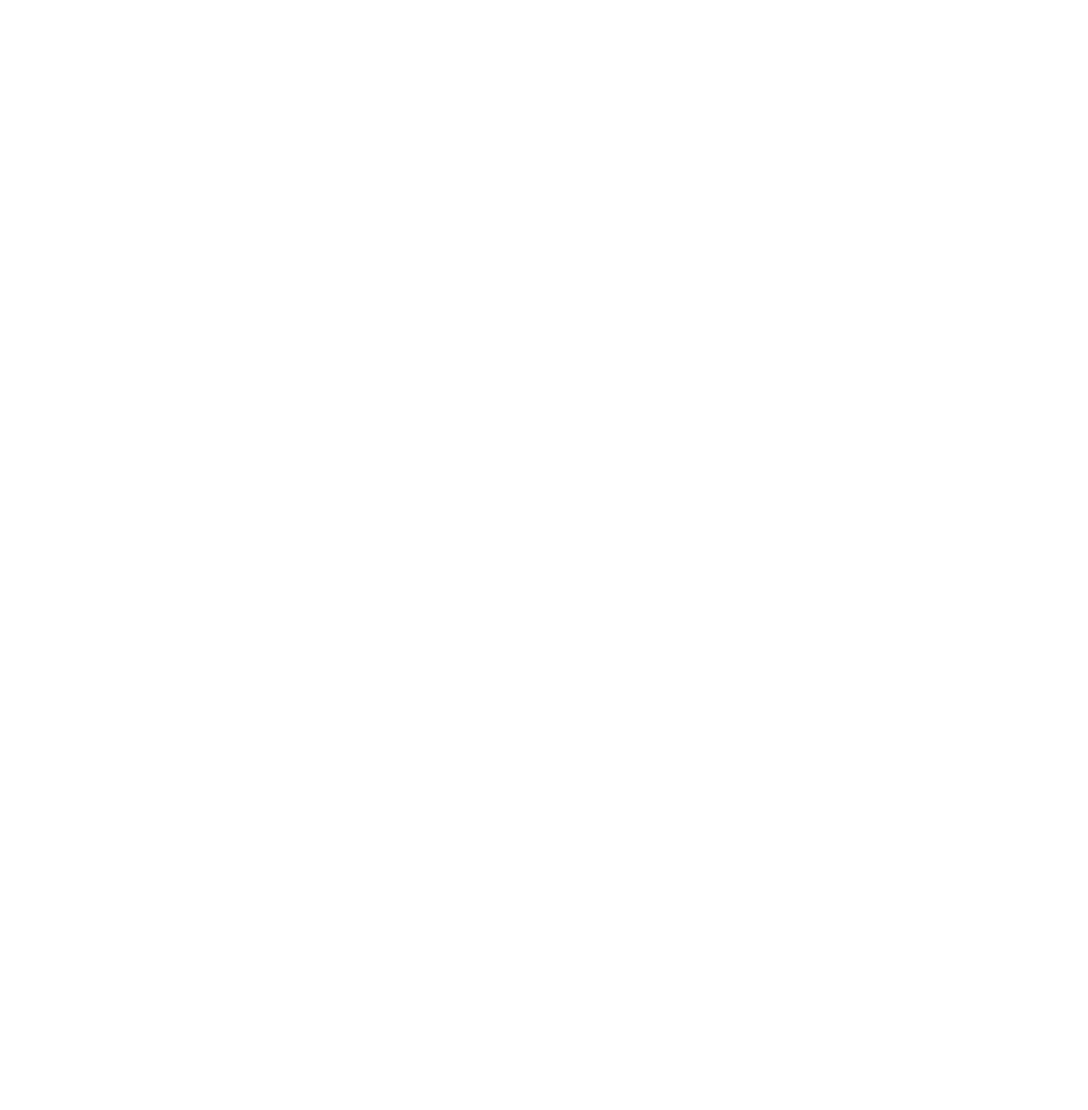
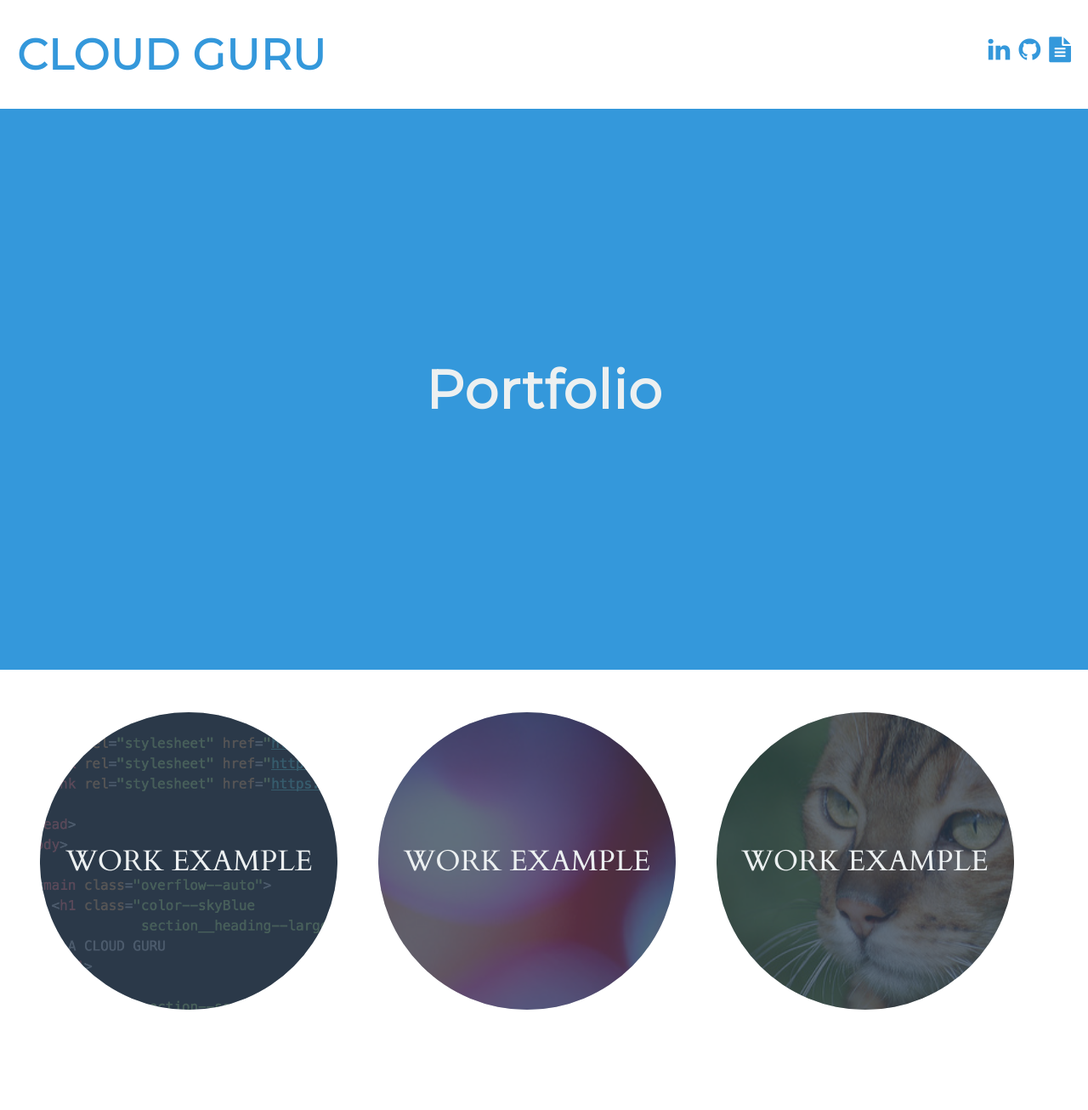
Before and after one commit to melcerezo/portfolio, a plain HTML site: page index.html in a window 1280 px wide. Shown: the top 1306 px of the page at 85% size. Before the commit the page ends 800 px from the top, so only its background shows below. Drawn offline with Linux system fonts and the light colour scheme.

Commit message:
added styles, images, and edited index.html doc

```diff
--- a/index.html
+++ b/index.html
@@ -1,28 +1,145 @@
 <!DOCTYPE html>
-<html lang="en" dir="ltr">
+<html>
   <head>
     <meta charset="utf-8">
-    <title>Portfolio</title>
+    <title>A Portfolio In The Cloud</title>
+    <link rel="stylesheet" href="styles/main.css"/>
+
+    <link rel="stylesheet" href="https://maxcdn.bootstrapcdn.com/font-awesome/4.7.0/css/font-awesome.min.css"/>
+
+    <link rel="stylesheet" href="https://fonts.googleapis.com/css?family=Montserrat"/>
+    <link rel="stylesheet" href="https://fonts.googleapis.com/css?family=Cardo"/>
   </head>
+
   <body>
-    <header>
-      <nav>
-        <!-- nav -->
+    <main class="overflow--auto">
+      <h1 class="color--skyBlue section__heading--largest">
+        <!--Your name goes here -->
+        CLOUD GURU
+      </h1>
 
-      </nav>
-    </header>
-    <main>
-      <article>
-        <!-- work -->
+      <ul class="section--social">
 
-      </article>
-      <article>
-        <!-- about -->
+        <!--Links to relevant professional social media & resume -->
+        <!-- See: http://fontawesome.io/icons/#brand for more -->
 
-      </article>
+        <!-- Link to Linked In profile -->
+        <li class="socialWrapper">
+          <a class="color--skyBlue social"
+             title="LinkedIn Profile"
+             target="_blank"
+             href="#">
+            <i class="fa fa-linkedin"></i>
+          </a>
+        </li>
+
+        <!-- Link to GitHub profile -->
+        <li class="socialWrapper color--skyBlue">
+          <a class="social color--skyBlue"
+             title="GitHub Profile"
+             target="_blank"
+             href="#">
+            <i class="fa fa-github"></i>
+          </a>
+        </li>
+
+        <!-- Link to resume, probably a .pdf -->
+        <li class="socialWrapper">
+          <a class="social color--skyBlue"
+             title="Resume"
+             href="#">
+            <i class="fa fa-file-text"></i>
+          </a>
+        </li>
+      </ul>
     </main>
-    <footer>
 
-    </footer>
+    <section class="background--skyBlue section">
+      <h2 class="color--cloud margin--none section__text--centered">
+        Portfolio
+      </h2>
+    </section>
+
+    <section class="section section--alignCentered section--description">
+      <div class="section__exampleWrapper">
+        <div class="section__example">
+          <img alt="example screenshot of a project involving code"
+               class="section__exampleImage"
+               src="images/example1.png"/>
+          <dl class="color--cloud">
+            <dt class="section__exampleTitle section__text--centered">
+              Work Example
+            </dt>
+            <dd></dd>
+          </dl>
+        </div>
+      </div>
+
+      <div class="section__exampleWrapper">
+        <div class="section__example">
+          <img alt="example screenshot of a project involving chemistry"
+               class="section__exampleImage"
+               src="images/example2.png"/>
+          <!-- “Chemistry” by Surian Soosay is licensed under CC BY 2.0
+               https://www.flickr.com/photos/ssoosay/4097410999 -->
+          <dl class="color--cloud">
+            <dt class="section__exampleTitle section__text--centered ">
+              Work Example
+            </dt>
+            <dd></dd>
+          </dl>
+        </div>
+      </div>
+
+      <div class="section__exampleWrapper">
+        <div class="section__example">
+          <img alt="example screenshot of a project involving cats"
+               class="section__exampleImage"
+               src="images/example3.png"/>
+          <!-- “Bengal cat” by roberto shabs is licensed under CC BY 2.0
+               https://www.flickr.com/photos/37287295@N00/2540855181 -->
+          <dl class="color--cloud">
+            <dt class="section__exampleTitle section__text--centered">
+              Work Example
+            </dt>
+            <dd></dd>
+          </dl>
+        </div>
+      </div>
+    </section>
+
+    <section class="background--skyBlue section">
+      <h2 class="color--cloud margin--none section__text--centered">
+        About Me
+      </h2>
+    </section>
+
+    <section class="section section--alignCentered section--description">
+      <p class="color--darkgrey section__description">
+        I am learning to code in the cloud! I like to work hard and learn new things.
+        I want to work for a company that will pay me to code in the cloud!
+      </p>
+
+    <div class="background--skyBlue modal--closed">
+      <span class="color--cloud modal__closeButton">
+        <i class="fa fa-window-close-o"></i>
+      </span>
+      <img alt="example screenshot of a project involving code"
+           class="modal__image"
+           src="images/example1.png"/>
+      <div class="color--cloud modal__text">
+        <h2 class="modal__title">
+          Work Example Name
+        </h2>
+        <a class="color--skyBlue modal__link"
+           href="#">
+          Check it out
+        </a>
+        <p class="modal__description">
+          A long description of the work in question.
+        </p>
+      </div>
+    </div>
+
   </body>
 </html>
--- /dev/null
+++ b/styles/main.css
@@ -0,0 +1,231 @@
+/*
+  Theme colors
+    All selectors with colors that would need
+    to be changed for theme changes
+*/
+
+/*
+  COLORS
+
+  Sky
+    rgb(52, 152, 219)
+
+  Dark Blue
+    rgb(44, 62, 80)
+
+  Grey
+    rgb(127, 140, 141)
+
+  Cloud
+    rgb(236, 240, 241)
+*/
+
+.background--skyBlue {
+  background-color: rgb(52, 152, 219);
+}
+
+.color--skyBlue {
+  color: rgb(52, 152, 219);
+}
+
+.color--cloud {
+  color: rgb(236, 240, 241);
+}
+
+.color--grey {
+  color: rgb(127, 140, 141);
+}
+
+.color--darkgrey {
+  color: rgb(44, 62, 80);
+}
+
+.section__example {
+  background-color: rgb(44, 62, 80);
+}
+
+/*
+  General Styles
+    These are styles to be inherited
+    through parent containers
+*/
+
+html {
+  font-size: 62.5%;
+}
+
+body {
+  font-family: 'Cardo', serif;
+  margin: 0;
+}
+
+h1, h2, h3, h4, h5, h6 {
+  font-family: 'Montserrat', sans-serif;
+  letter-spacing: .1rem;
+}
+
+/*
+  Helpers
+*/
+
+.margin--none {
+  margin: 0;
+}
+
+.overflow--auto {
+  overflow: auto;
+}
+
+
+/*
+  Sections
+*/
+
+.section {
+  font-size: 4.2rem;
+  min-height: 70vh;
+  position: relative;
+  padding-top: 5rem;
+  padding-bottom: 5rem;
+}
+
+.section--alignCentered {
+  text-align: center;
+}
+
+.section--description {
+  font-size: 2.8rem;
+  padding-left: 3.5rem;
+  padding-right: 3.5rem;
+}
+
+.section__description {
+  margin: 0 auto;
+  margin-bottom: 2rem;
+  width: 50%;
+}
+
+.section__text--centered {
+  position: absolute;
+  top: 50%;
+  left: 50%;
+  transform: translate(-50%, -50%);
+}
+
+.section__exampleWrapper,
+.section__example {
+  display: inline-block;
+  height: 35rem;
+  width: 35rem;
+}
+
+.section__exampleWrapper {
+  margin-right: 4rem;
+}
+
+.section__example {
+  border-radius: 100%;
+  cursor: pointer;
+  overflow: hidden;
+  position: relative;
+}
+
+.section__example:active {
+  transition: 0.05s all;
+  width: 34rem;
+  height: 34rem;
+}
+
+.section__exampleTitle{
+  font-size: 3.4rem;
+  text-align: center;
+  text-transform: uppercase;
+  width: 90%;
+}
+
+.section__exampleImage {
+  opacity: 0.25;
+  width: 250%;
+  margin-left: -50%;
+  margin-top: -50%;
+}
+
+/*
+  Header
+*/
+
+.section__heading--largest {
+  float: left;
+  font-size: 5rem;
+  margin-left: 2rem;
+}
+
+.section--social {
+  float: right;
+  line-height: 10rem;
+  margin-right: 2rem;
+}
+
+.social {
+  margin-right: 0.75rem;
+}
+
+.socialWrapper:last-child .social {
+  margin-right: 0;
+}
+
+.socialWrapper {
+  display: inline-block;
+  font-size: 3rem;
+}
+
+
+/*
+  Modal
+*/
+
+.modal--closed {
+  display: none;
+}
+
+.modal--open {
+  display: block;
+  position: fixed;
+  top: 0;
+  right: 0;
+  left: 0;
+  bottom: 0;
+  width: 100%;
+  height: 100%;
+  z-index: 100;
+}
+
+.modal__closeButton {
+  position: absolute;
+  right: 2rem;
+  top: 5rem;
+  font-size: 4rem;
+  z-index: 1;
+  curson: pointer;
+}
+
+.modal__text {
+  position: absolute;
+  top: 0;
+  left: 0;
+  font-size: 2.4rem;
+  padding: 2rem;
+  width: 66%;
+}
+
+.modal__link {
+  background-color: white;
+  border-radius: 4px;
+  padding: 0.4rem 1rem;
+  text-transform: uppercase;
+  text-decoration: none;
+}
+
+.modal__image {
+  opacity: 0.2;
+}
```
Also changed, not shown: favicon.ico (added), images/example1.png (added), images/example2.png (added), images/example3.png (added).
